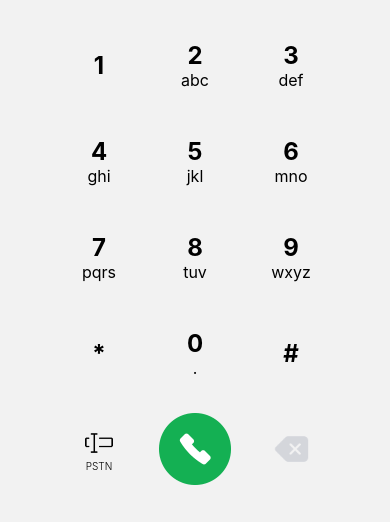
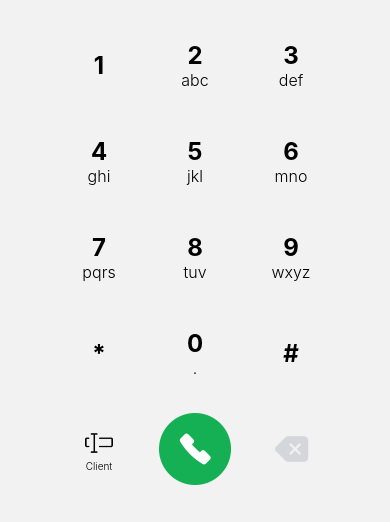
Before and after one commit to twilio/twilio-voice-react-native-app, a React Native app in the folder app/: screen /Dialer in a window 390 px wide. Shown: the part 199-721 px from the top of the page. Built offline with nearby package versions, Linux system fonts and the light colour scheme; what @twilio/voice-react-native-sdk would draw is missing.

Commit message:
feat: adjust colors for contrast

```diff
--- a/app/src/components/Dialpad/DialpadButton.tsx
+++ b/app/src/components/Dialpad/DialpadButton.tsx
@@ -25,10 +25,12 @@ const styles = StyleSheet.create({
   title: {
     fontSize: 24,
     fontWeight: 'bold',
+    color: 'black',
   },
   subtitle: {
     fontSize: 16,
-    fontWeight: 'normal',
+    fontWeight: '300',
+    color: 'black',
   },
 });
 
--- a/app/src/screens/Call/RemoteParticipant.tsx
+++ b/app/src/screens/Call/RemoteParticipant.tsx
@@ -19,9 +19,11 @@ const styles = StyleSheet.create({
     alignItems: 'center',
   },
   title: {
+    color: 'black',
     fontSize: 24,
   },
   subtitle: {
+    color: 'black',
     fontSize: 12,
   },
 });
--- a/app/src/screens/Dialer/OutgoingRemoteParticipant.tsx
+++ b/app/src/screens/Dialer/OutgoingRemoteParticipant.tsx
@@ -37,10 +37,12 @@ const OutgoingRecipient: React.FC<Props> = ({
 const styles = StyleSheet.create({
   container: {},
   title: {
+    color: 'black',
     fontSize: 24,
     textAlign: 'center',
   },
   subtitle: {
+    color: 'black',
     fontSize: 12,
     textAlign: 'center',
   },
--- a/app/src/screens/Dialer/ToggleClientInputButton.tsx
+++ b/app/src/screens/Dialer/ToggleClientInputButton.tsx
@@ -12,7 +12,7 @@ export type Props = {
 const BackspaceButton: React.FC<Props> = ({ isOutgoingClient, onPress }) => (
   <Button size={96} onPress={onPress}>
     <Image source={TypeSource} resizeMode="contain" style={styles.image} />
-    <Text style={styles.text}>{isOutgoingClient ? 'Client' : 'PSTN'}</Text>
+    <Text style={styles.text}>{isOutgoingClient ? 'PSTN' : 'Client'}</Text>
   </Button>
 );
 
@@ -23,6 +23,7 @@ const styles = StyleSheet.create({
   text: {
     fontSize: 10,
     fontWeight: '300',
+    color: 'black',
   },
 });
 
```
